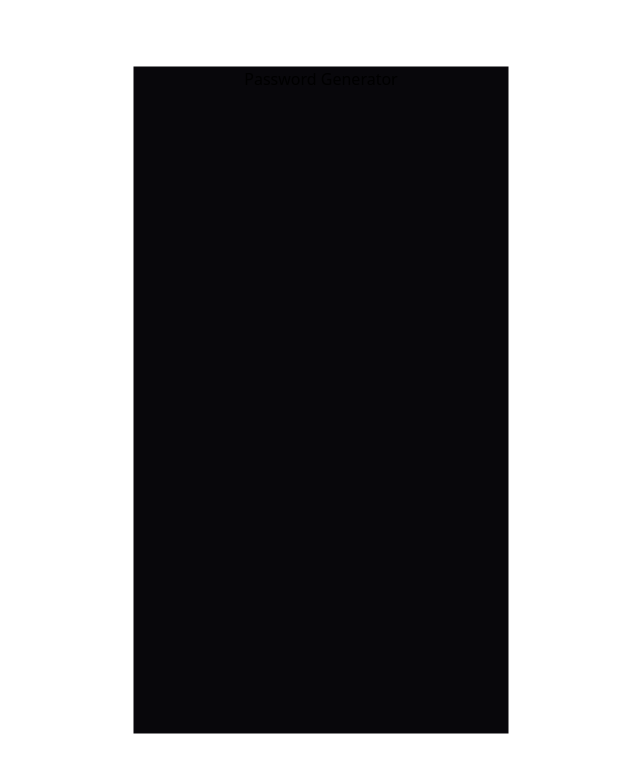
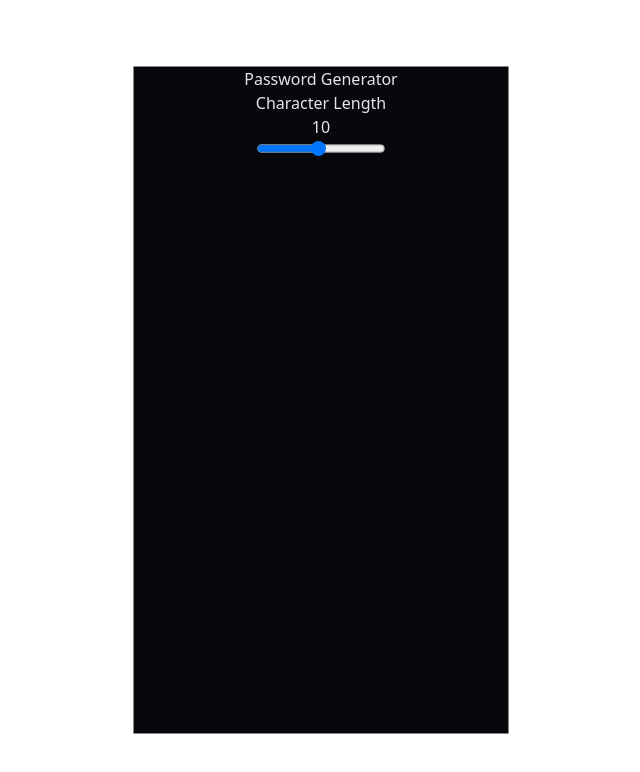
Before and after one commit to ShayneJG/Password-generator, a React (Vite) app: page / in a window 1280 px wide. Shown: the top 772 px of the page, without its empty margins (319-959 px from the left). Built offline with nearby package versions, Linux system fonts and the light colour scheme.

Commit message:
slider added

```diff
--- a/src/App.tsx
+++ b/src/App.tsx
@@ -10,15 +10,30 @@ import "./App.css";
 
 function App() {
   const [password, setPassword] = useState("");
+  const [length, setLength] = useState(10);
   return (
     <div
-      className="fixed top-1/2 left-1/2 -translate-y-1/2 -translate-x-1/2
+      className="fixed top-1/2 left-1/2 -translate-y-1/2 -translate-x-1/2 text-almostWhite
 "
     >
       <div id="container" className="w-[375px] h-[667px] bg-[#08070B]">
         <h1>Password Generator</h1>
         <div id="password">{password}</div>
-        <div id="option-container"></div>
+        <div id="option-container">
+          <div id="slider-container">
+            <p>Character Length</p>
+            <p>{length}</p>
+            <input
+              type="range"
+              value={length}
+              min={1}
+              max={20}
+              onChange={(e: React.ChangeEvent<HTMLInputElement>) => {
+                setLength(e.target.valueAsNumber);
+              }}
+            />
+          </div>
+        </div>
         <div id="strength"></div>
         <div id="generate-button"></div>
       </div>
```
